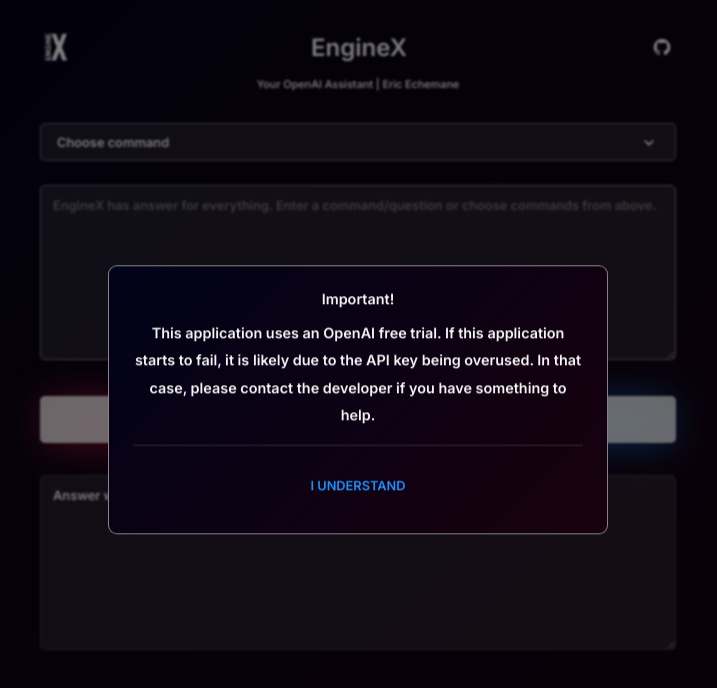
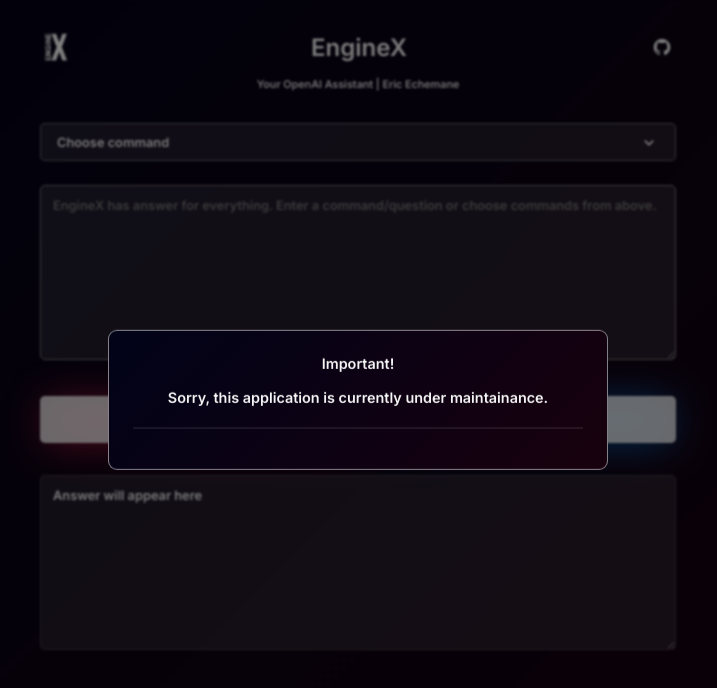
Before and after one commit to Stardev1127/Open_AI_Chatbot, a Svelte app: page / in a window 1280 px wide. Shown: the top 688 px of the page, without its empty margins (282-999 px from the left). Built offline with nearby package versions, Linux system fonts and the light colour scheme.

Commit message:
maintainance

```diff
--- a/src/components/disclaimer.svelte
+++ b/src/components/disclaimer.svelte
@@ -1,21 +1,22 @@
 <script>
-    export let close;
+    // export let close;
     import { slide } from "svelte/transition";
 </script>
 
 <main transition:slide={{ duration: 128 }}>
     <h4 class="text-center" style="margin-bottom: .75rem;">Important!</h4>
     <p class="text-center" style="line-height: 190%;">
-        This application uses an OpenAI free trial. If this application starts
+        <!-- This application uses an OpenAI free trial. If this application starts
         to fail, it is likely due to the API key being overused. In that case,
-        please contact the developer if you have something to help.
+        please contact the developer if you have something to help. -->
+        Sorry, this application is currently under maintainance.
     </p>
     <hr />
-    <button on:click={close}> I understand </button>
+    <!-- <button on:click={close}> I understand </button> -->
 </main>
 
 <style>
-    button:hover {
+    /* button:hover {
         background-color: hsla(0, 0%, 100%, 0.1);
     }
     button:active {
@@ -31,7 +32,7 @@
         font-size: 0.8rem;
         font-weight: 600;
         transition: 100ms;
-    }
+    } */
     hr {
         opacity: 0.1;
         margin: 1rem 0;
```
